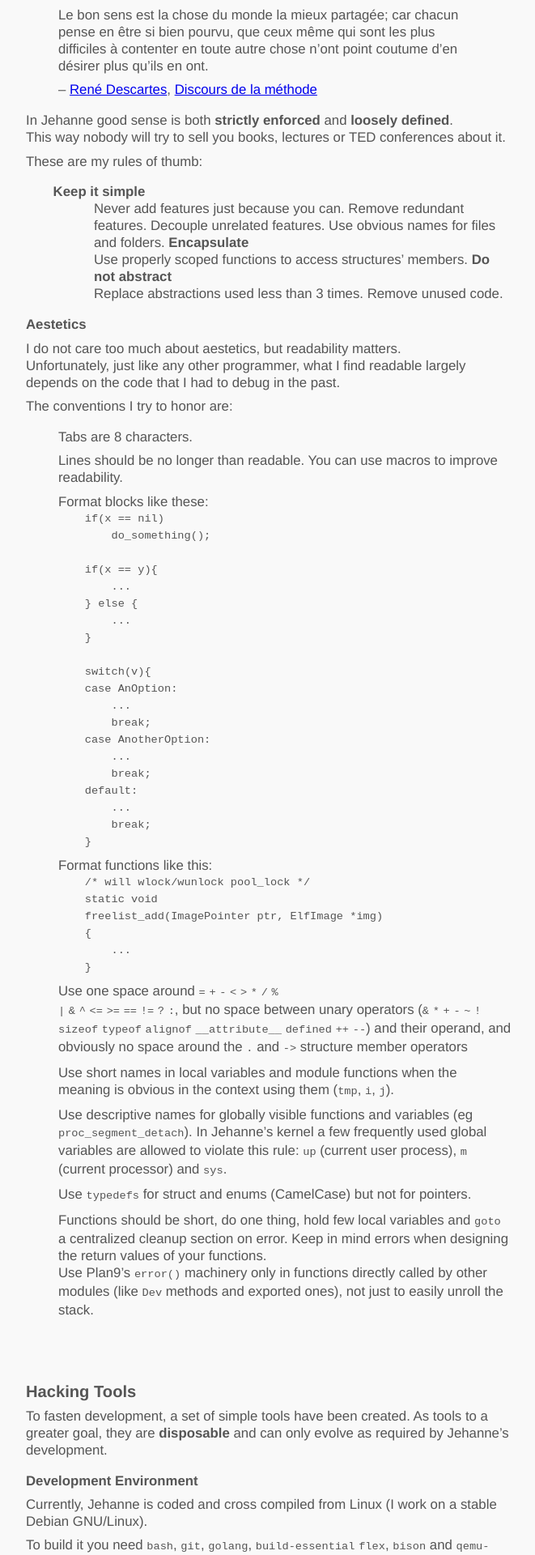
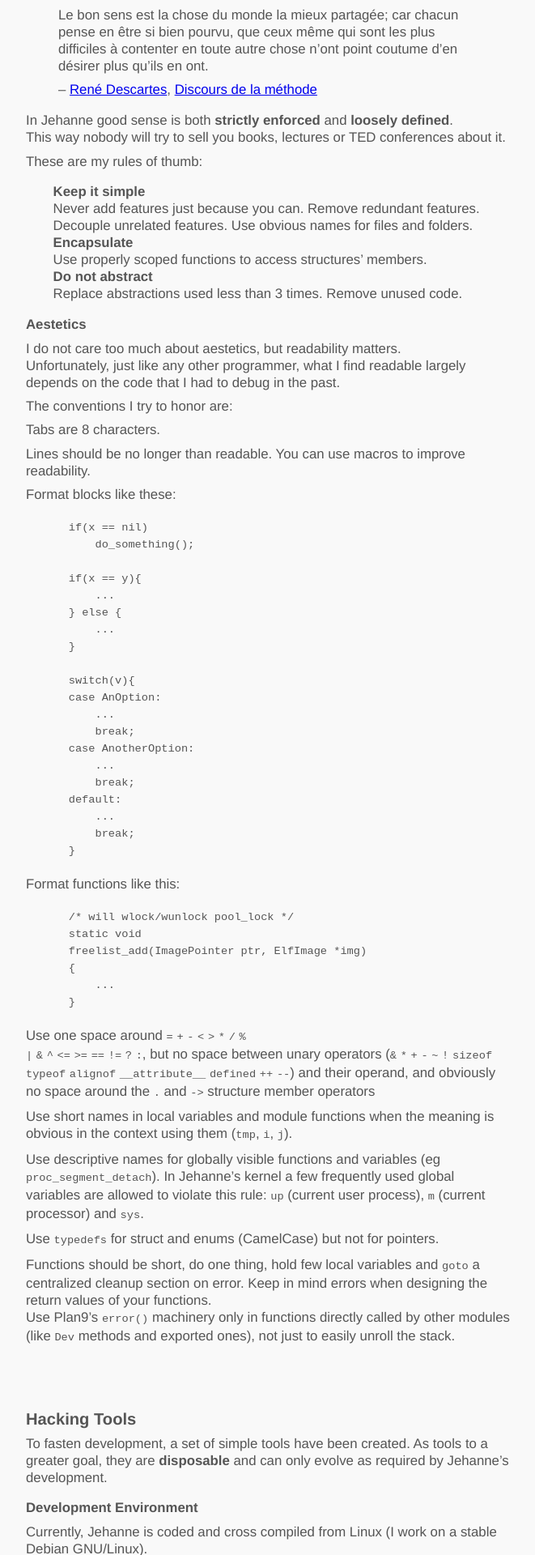
Before and after one commit to JehanneOS/jehanneos.github.io, a Jekyll site: the page built from doc/hacking/overview.md, in a window 1280 px wide. Shown: the part 891-2811 px from the top of the page at 81% size, without its empty margins (308-969 px from the left). Built offline with Jekyll 4.4.1, drawn with Linux system fonts in a browser that asks for light colours; our own code applies the rules of GitHub Pages for plain Markdown files.

Commit message:
style changes

```diff
--- a/doc/hacking/overview.md
+++ b/doc/hacking/overview.md
@@ -52,8 +52,10 @@
 **Keep it simple**
 : Never add features just because you can. Remove redundant features.
   Decouple unrelated features. Use obvious names for files and folders.
+
 **Encapsulate**
 : Use properly scoped functions to access structures' members.
+
 **Do not abstract**
 : Replace abstractions used less than 3 times. Remove unused code.
 
@@ -327,18 +329,30 @@
 Here is a brief summary of the other custom tools in
 `./hacking/src/jehanne/cmd/`:
 
-* `runqemu` runs Jehanne in a qemu instance and send commands to it.
+`runqemu`
+: runs Jehanne in a qemu instance and send commands to it.
   It is used both during compilation (to create the initial ram disk,
   for example) and to run [quality checks].
-* `ksyscalls` and `usyscalls` produce the boring code for system calls,
+
+`ksyscalls` and `usyscalls`
+: produce the boring code for system calls,
   in kernel and in libc respectively. It reads [sysconf.json].
-* `mksys` produces several headers reading from the [sysconf.json] too
-* `data2c` and `elf2c` embeed in programs in kernels (mainly in the
-  workhorse).
-* `fetch` downloads external resources listed in [a fetch.json file]
-* `telnet` can connect a running instance of Jehanne.
+
+`mksys`
+: produces several headers reading from the [sysconf.json] too
+
+`data2c` and `elf2c`
+: embeed in programs in kernels (mainly in the workhorse).
+
+`fetch`
+: downloads external resources listed in [a fetch.json file]
+
+`telnet`
+: can connect a running instance of Jehanne.
   It was used before drawterm was available.
-* `preen` pretty print the JSON files used by `build`
+
+`preen`
+: pretty print the JSON files used by `build`
 
 Inside the development shell, these tools are available in `$PATH`.
 
--- a/graphic/20170106.css
+++ b/graphic/20170106.css
@@ -1,6 +1,2 @@
 /*RESET*/
 img {margin-top:10px; margin-bottom:10px}
-ul {margin:1em; margin-left:2em; list-style:initial; }
-ul li {margin:initial; padding:initial}
-
-pre {margin: 20px;}
--- a/graphic/screen.css
+++ b/graphic/screen.css
@@ -1,5 +1,5 @@
 /*RESET*/
-html, body, div, span, applet, object, iframe, h1, h2, h3, h4, h5, h6, p, pre, a, abbr, acronym, address, big, cite, code, del, dfn, em, font, img, ins, kbd, q, s, samp, small, strike, strong, sub, sup, tt, var, b, u, i, center, fieldset, form, label, legend, table, caption, tbody, tfoot, thead, tr, th, td {margin:0; padding:0; border:0; outline:0; font-size:100%; vertical-align:baseline; background:transparent;} body {line-height: 1;}ol, ul{list-style:none;} blockquote, q{quotes:none;} blockquote:before, blockquote:after, q:before, q:after{content:'';content:none;} :focus{outline:0;} ins{text-decoration:none;} del{text-decoration:line-through;} table{border-collapse:collapse; border-spacing:0;}
+html, body, div, span, applet, object, iframe, h1, h2, h3, h4, h5, h6, p, pre, a, abbr, acronym, address, big, cite, code, del, dfn, em, font, img, ins, kbd, q, s, samp, small, strike, strong, sub, sup, tt, var, b, u, i, center, ol, ul, li, fieldset, form, label, legend, table, caption, tbody, tfoot, thead, tr, th, td {margin:0; padding:0; border:0; outline:0; font-size:100%; vertical-align:baseline; background:transparent;} body {line-height: 1;}ol, ul{list-style:none;} blockquote, q{quotes:none;} blockquote:before, blockquote:after, q:before, q:after{content:'';content:none;} :focus{outline:0;} ins{text-decoration:none;} del{text-decoration:line-through;} table{border-collapse:collapse; border-spacing:0;}
 
 /*MAIN*/
 body {
@@ -92,6 +92,34 @@
 	margin-top: 1em;
 }
 
+div.contents ul {
+	margin:1em;
+	margin-left:2em;
+	list-style:initial;
+}
+div.contents ul li {
+	margin:initial;
+	padding:initial
+}
+
+div.contents dl {
+	margin:1em;
+	margin-left:2em;
+	list-style:initial;
+}
+div.contents dl dt {
+	margin:initial;
+	padding:initial
+}
+div.contents dl dd {
+	margin:initial;
+	padding:initial
+}
+
+
+div.contents pre {margin: 20px;}
+
+
 .info, .success, .warning, .error, .validation {
 	border: 1px solid;
 	margin: 10px 0px;
```
